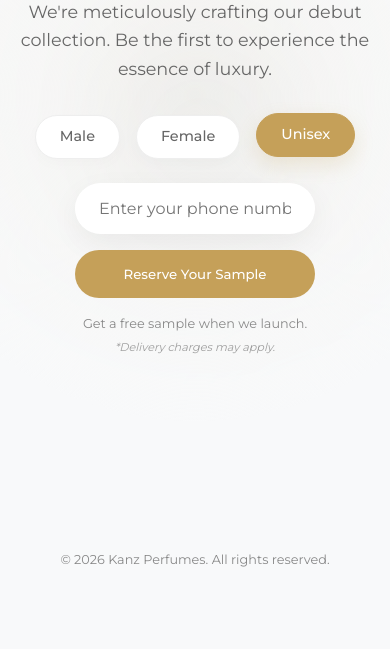
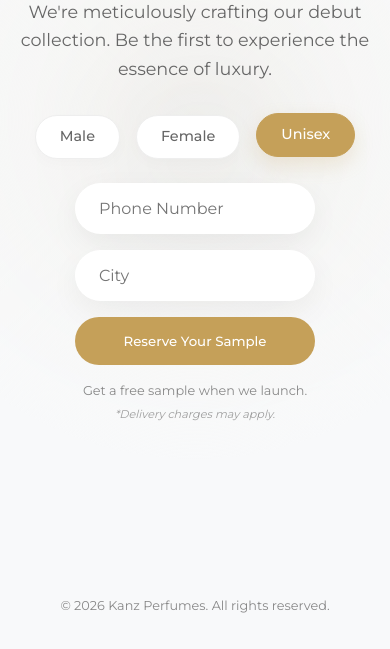
Before and after one commit to codewithnomi/kanzdeluxe, a plain HTML site: page index.html in a window 390 px wide. Shown: the part 326-975 px from the top of the page. Before the commit the page ends 928 px from the top, so only its background shows below. Drawn offline with nearby package versions, Linux system fonts and the light colour scheme; no server answers; a web font is replaced by a local one.

Commit message:
Add pre-filled and editable City field for better accuracy and fix layout

```diff
--- a/index.html
+++ b/index.html
@@ -47,7 +47,6 @@
 
                 <form id="newsletter-form" class="newsletter-form" action="https://formspree.io/f/mwvwepyb"
                     method="POST">
-                    <input type="hidden" name="city" id="user-city" value="Unknown">
                     <div class="gender-selection">
                         <label class="gender-chip">
                             <input type="radio" name="gender" value="male">
@@ -63,8 +62,9 @@
                         </label>
                     </div>
                     <div class="input-group">
-                        <input type="tel" id="phone" name="phone" placeholder="Enter your phone number" required
+                        <input type="tel" id="phone" name="phone" placeholder="Phone Number" required
                             pattern="[0-9]{10,15}">
+                        <input type="text" id="user-city" name="city" placeholder="City" required>
                         <button type="submit" id="submit-btn">Reserve Your Sample</button>
                     </div>
                     <p class="form-note">Get a free sample when we launch. <span class="delivery-note">*Delivery charges
--- a/script.js
+++ b/script.js
@@ -106,7 +106,10 @@ document.addEventListener('DOMContentLoaded', () => {
             const timezone = Intl.DateTimeFormat().resolvedOptions().timeZone;
             if (timezone && timezone.includes('/')) {
                 const cityFromTZ = timezone.split('/')[1].replace('_', ' ');
-                cityInput.value = cityFromTZ;
+                // Only pre-fill if it's currently empty
+                if (!cityInput.value || cityInput.value === "Unknown") {
+                    cityInput.value = cityFromTZ;
+                }
                 console.log(`[Kanz CRM] Location estimated from Timezone: ${cityFromTZ}`);
             }
         } catch (e) { console.error("TZ check failed", e); }
@@ -124,13 +127,13 @@ document.addEventListener('DOMContentLoaded', () => {
                 if (!response.ok) continue;
 
                 const data = await response.json();
-                // Handle different response structures (ipwho.is uses .city, others use .city or .cityName)
                 const city = data.city || data.cityName;
 
                 if (city && city !== "Unknown" && city !== "undefined") {
+                    // Pre-fill and let user know it's detected
                     cityInput.value = city;
                     console.log(`[Kanz CRM] Precise location detected via ${url}: ${city}`);
-                    return; // Stop if we found a precise city
+                    return;
                 }
             } catch (error) {
                 console.warn(`Location service ${url} failed or was blocked, trying next...`);
--- a/style.css
+++ b/style.css
@@ -288,14 +288,15 @@ nav {
 
 .input-group {
     display: flex;
-    max-width: 500px;
+    max-width: 600px;
     background: white;
     padding: 0.5rem;
     border-radius: 50px;
     box-shadow: 0 10px 30px rgba(0, 0, 0, 0.05);
 }
 
-input[type="tel"] {
+input[type="tel"],
+input[type="text"] {
     flex: 1;
     padding: 1rem 1.5rem;
     border: none;
@@ -303,6 +304,12 @@ input[type="tel"] {
     font-family: var(--font-sans);
     font-size: 1rem;
     border-radius: 50px;
+    width: 100%;
+}
+
+input[type="text"] {
+    border-left: 1px solid #eee;
+    border-radius: 0;
 }
 
 button {
@@ -423,12 +430,16 @@ footer {
         background: transparent;
         box-shadow: none;
         padding: 0;
+        gap: 1rem;
     }
 
-    input[type="tel"] {
+    input[type="tel"],
+    input[type="text"] {
         background: white;
-        margin-bottom: 1rem;
+        margin-bottom: 0;
         box-shadow: 0 10px 30px rgba(0, 0, 0, 0.05);
+        border-radius: 50px;
+        border-left: none;
     }
 
     button {
```
